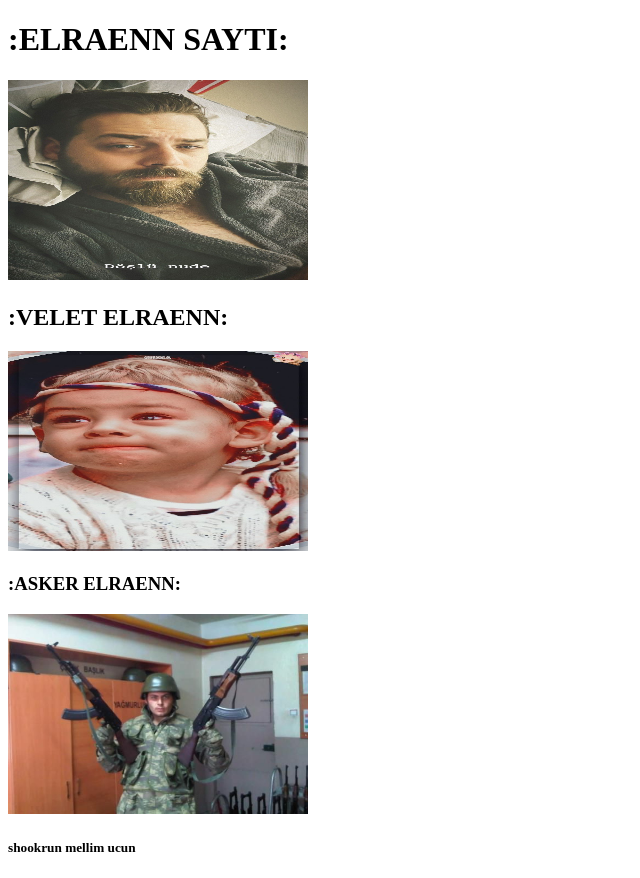
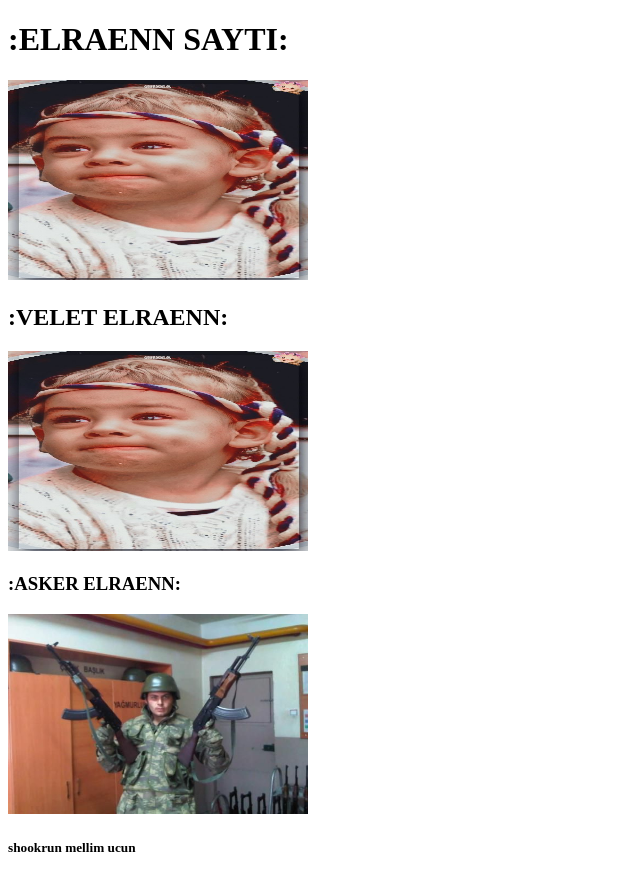
Before and after one commit to ruhid311111/ruhidbaba0, a plain HTML site: page index.html in a window 1280 px wide. Shown: the whole page, without its empty margins (0-640 px from the left). Drawn offline with Linux system fonts and the light colour scheme.

Commit message:
Update index.html

```diff
--- a/index.html
+++ b/index.html
@@ -3,11 +3,11 @@
 <head>
 <meta charset="UTF-8">
 <meta name="viewport" content="width=device-width," initial-scale="1.0"
-<body></body>
+<body>
     <h1>:ELRAENN SAYTI:</h1>
-    <img src="https://github.com/ruhid311111/ruhidbaba0/blob/main/7603e774fac6d3301f93123596a29d61.jpg"  width="300" height="200">
+    <img src="https://github.com/ruhid311111/ruhidbaba0/blob/main/608d9496d3650c4451190000128176cc.jpg" width="300" height="200">
 <h2>:VELET ELRAENN:</h2>
-<img src="https://github.com/ruhid311111/ruhidbaba0/blob/main/608d9496d3650c4451190000128176cc.jpg"  width="300" height="200">
+<img src="https://github.com/ruhid311111/ruhidbaba0/blob/main/608d9496d3650c4451190000128176cc.jpg" width="300" height="200">
 <h3>:ASKER ELRAENN:</h3>
-<img src="https://github.com/ruhid311111/ruhidbaba0/blob/main/918b774695e320a5161854b47589f3e8.jpg"  width="300" height="200">
+<img src="https://github.com/ruhid311111/ruhidbaba0/blob/main/918b774695e320a5161854b47589f3e8.jpg" width="300" height="200">
 <h5>shookrun mellim ucun </h5>
```
